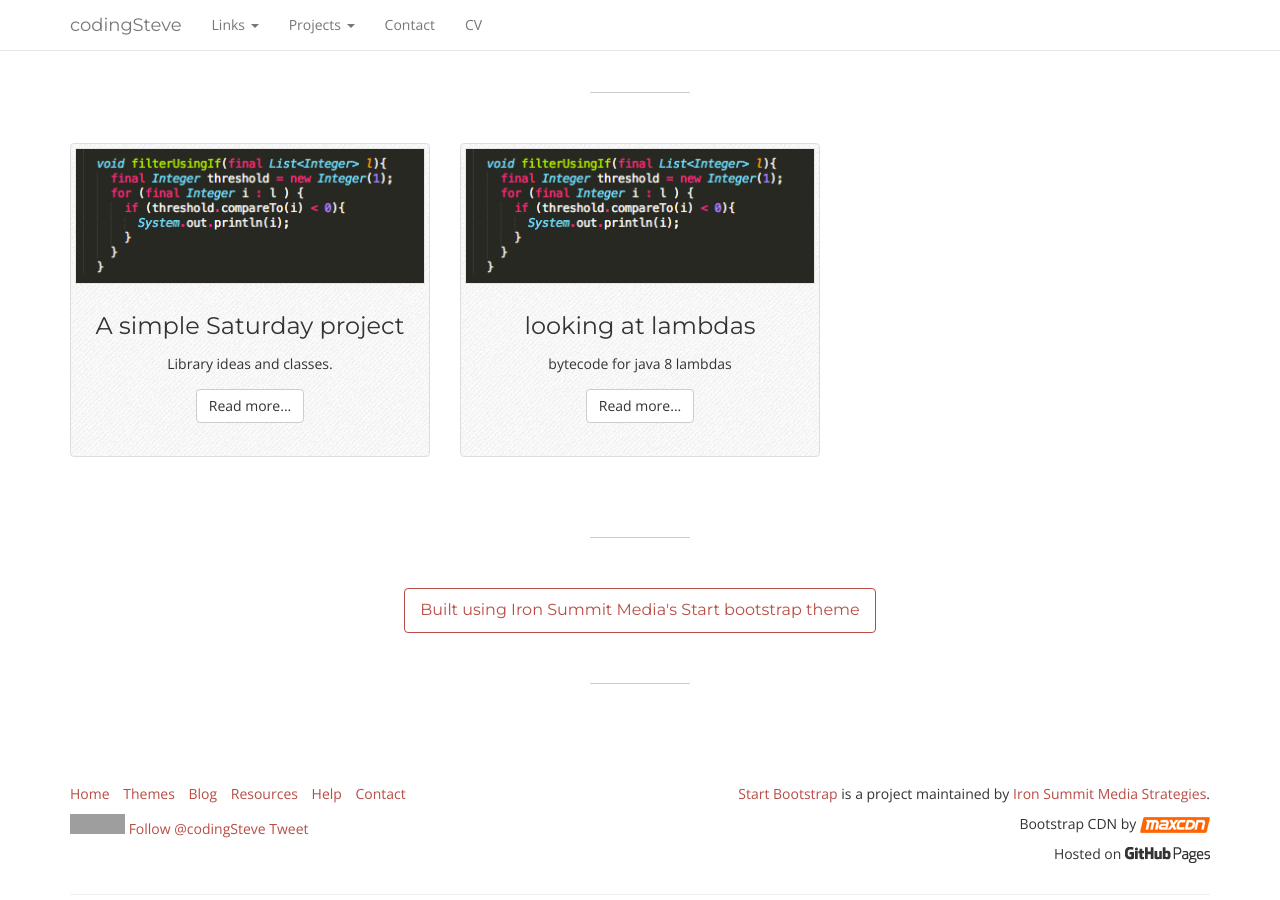
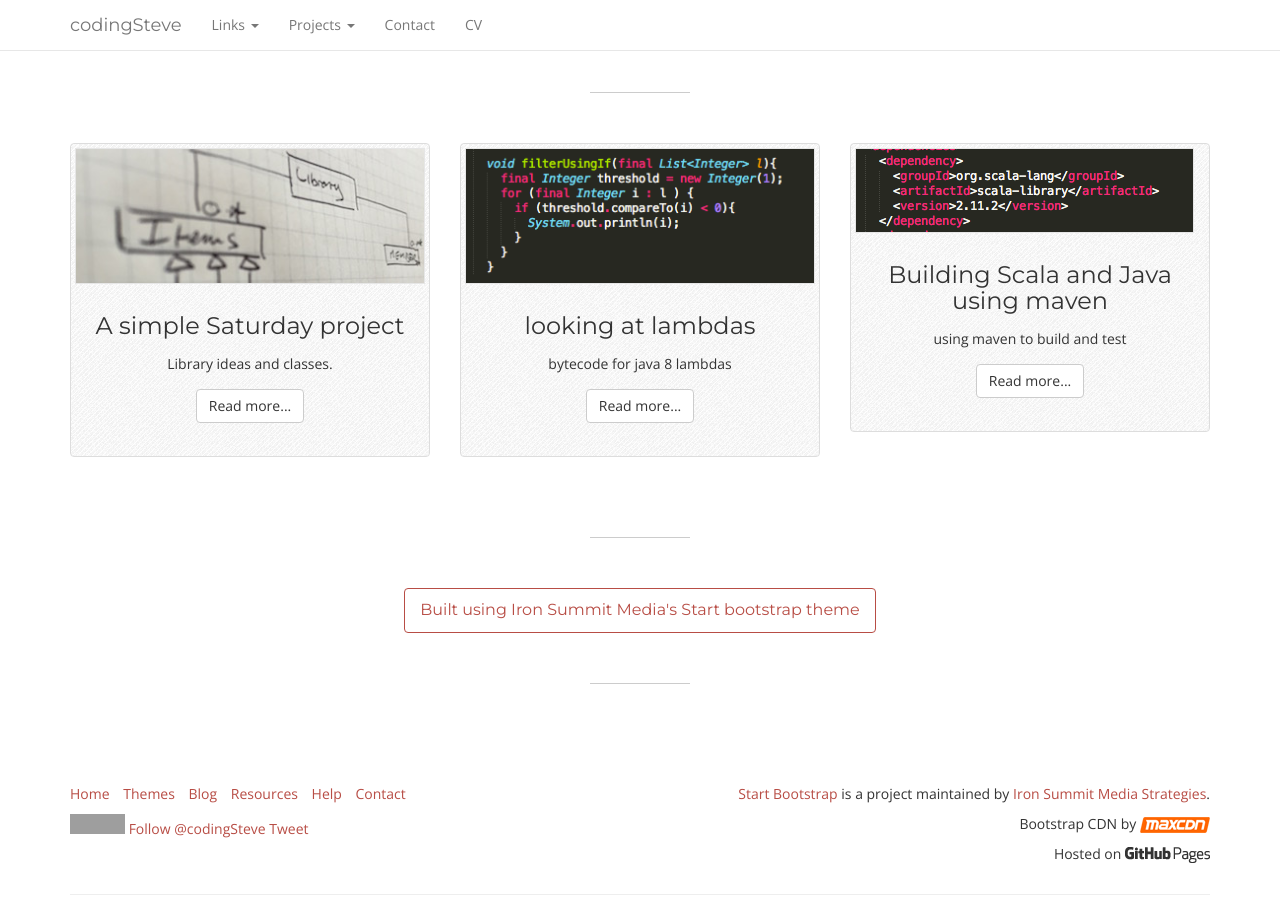
Before and after one commit to codingSteve/codingSteve.github.io, a Jekyll site: the page built from index.html, in a window 1280 px wide and 900 px high, scrolled down 614 px. Built offline with Jekyll 4.4.1, drawn with Linux system fonts in a browser that asks for light colours; nearby versions of some CDN libraries; comment, search, counter and statistics services are not loaded; grey boxes are pictures that could not be loaded.

````diff
--- /dev/null
+++ b/_includes/socialbar.html
@@ -0,0 +1,5 @@
+<div id="social">
+    <iframe id="gh-fork" src="http://ghbtns.com/github-btn.html?user=codingsteve&repo=bestcoders&type=fork" allowtransparency="true" frameborder="0" scrolling="0" width="55px" height="20px"></iframe>
+    <a href="https://twitter.com/codingSteve" class="twitter-follow-button" data-show-count="false" data-lang="en">Follow @codingSteve</a>
+    <a href="https://twitter.com/share" class="twitter-share-button" data-url="{{ post.url}}" data-via="codingSteve" data-lang="en">Tweet</a>
+</div>
--- /dev/null
+++ b/docs/2015-09-19_001.md
@@ -0,0 +1,112 @@
+---
+layout: page
+meta-title: Scala with maven
+title: Building Scala and Java using Maven.
+slug: scala-with-maven-and-java
+tags:
+ - java
+ - scala
+ - lambdas
+---
+
+Building Scala and Java with Maven
+----------------------------------
+
+Setting up Maven to build is easy enough, we just need to set up the ```pom.xml``` to bring in the appropriate config and dependencies.
+
+{% include socialbar.html %}
+
+
+{% highlight xml linenos %}
+
+<repositories>
+  <repository>
+    <id>scala-tools.org</id>
+    <name>Scala-tools Maven2 Repository</name>
+    <url>https://oss.sonatype.org/content/groups/scala-tools/</url>
+  </repository>
+</repositories>
+
+{% endhighlight %}
+
+Once we have the repo set up we can add the dependencies
+
+{% highlight xml linenos %}
+  <dependency>
+    <groupId>org.scala-lang</groupId>
+    <artifactId>scala-library</artifactId>
+    <version>2.11.2</version>
+  </dependency>
+  <dependency>
+      <groupId>org.scalatest</groupId>
+      <artifactId>scalatest_2.10</artifactId>
+      <version>3.0.0-M7</version>
+  </dependency>
+{% endhighlight %}
+
+Next up in the ```<build>``` tag we need to add the [Maven plugin][SCALA-MAVEN-PLUGIN]
+
+{% highlight xml %}
+<plugin>
+{% endhighlight %}
+
+
+
+{% highlight xml %}
+	<groupId>org.scala-tools</groupId>
+	<artifactId>maven-scala-plugin</artifactId>
+	<executions>
+{% endhighlight %}
+
+and the [execution phases][PHASES]. First we need to add the compilation phase.
+
+{% highlight xml %}
+		<execution>
+		  <id>compile</id>
+		  <goals>
+		    <goal>compile</goal>
+		  </goals>
+		  <phase>compile</phase>
+		</execution>
+{% endhighlight %}
+
+Of cource we need to include the compilation of our many scala test cases.
+
+{% highlight xml %}
+		<execution>
+		  <id>test-compile</id>
+		  <goals>
+		    <goal>testCompile</goal>
+		  </goals>
+		  <phase>test-compile</phase>
+		</execution>
+{% endhighlight %}
+
+
+{% highlight xml %}
+	</executions>
+{% endhighlight %}
+
+If you have your scala source in a non-standard directory you can set that up here.
+
+{% highlight xml %}
+	<configuration>
+		<sourceDir>some/source/directory/scala</sourceDir>
+	    <jvmArgs>
+	    	<jvmArg>-Xms64m</jvmArg>
+	        <jvmArg>-Xmx1024m</jvmArg>
+	    </jvmArgs>
+	</configuration>
+{% endhighlight %}
+
+
+{% highlight xml %}
+</plugin>
+{% endhighlight %}
+
+We also need to add a [scala test][SCALA-TEST] plugin to make use of the dependency we added earlier.
+
+
+[SCALA-TEST]: http://www.scalatest.org/user_guide/using_the_scalatest_maven_plugin
+[SCALA-MAVEN-PLUGIN]: http://scala-tools.org/mvnsites/maven-scala-plugin/usage.html
+[PHASES]: https://maven.apache.org/guides/introduction/introduction-to-the-lifecycle.html
````
Also changed, not shown: _posts/2015-09-19-building-java-and-scala.md (added, +8 -0 lines), _posts/2015-09-26-Library-project.md (+2 -2 lines), docs/2015-09-20_001.md (+2 -5 lines), docs/2015-09-26-library-project.md (+2 -1 lines), assets/img/2015-09-19_001.png (added), assets/img/IMG_5573.jpg (added).
